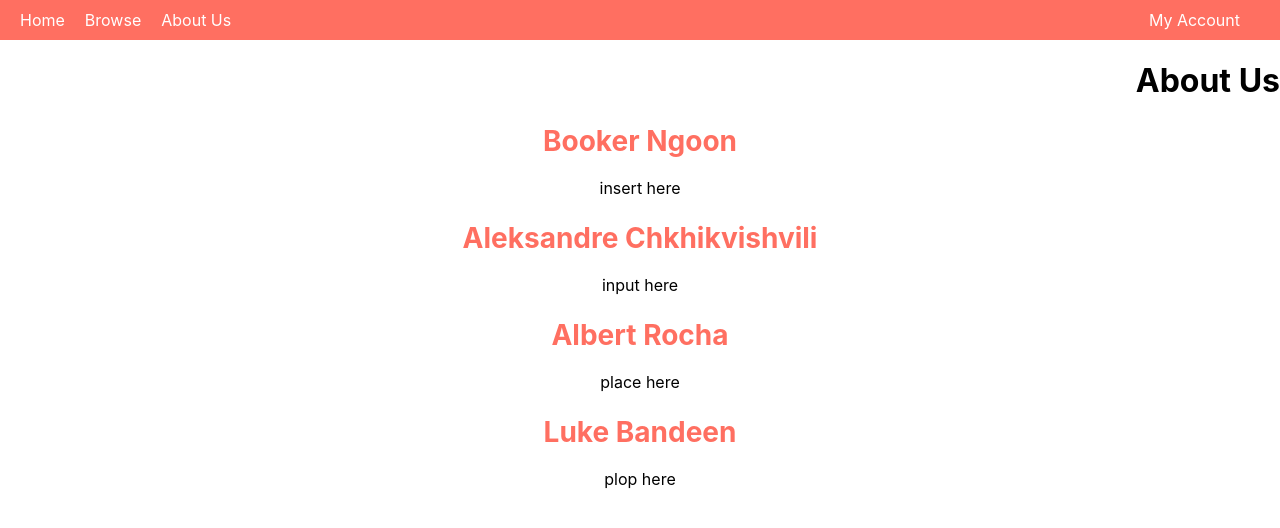
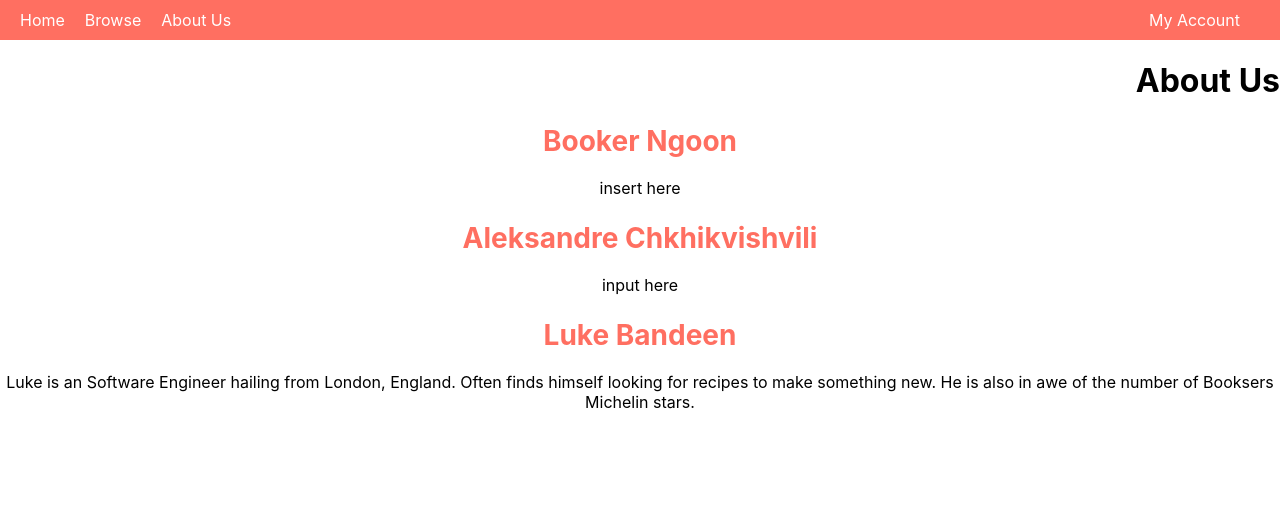
Before and after one commit to labandor/cookbook-site, a React (Create React App) app: page /about in a window 1280 px wide. Shown: the top 528 px of the page. Built offline with nearby package versions, Linux system fonts and the light colour scheme.

Commit message:
added to about

```diff
--- a/src/screens/About/About.jsx
+++ b/src/screens/About/About.jsx
@@ -13,13 +13,9 @@ function About() {
 				<h2>Aleksandre Chkhikvishvili</h2>
 				<p> input here </p>
 			</div>
-			<div id="Albert">
-				<h2>Albert Rocha</h2>
-				<p> place here </p>
-			</div>
 			<div id="Luke">
 				<h2>Luke Bandeen</h2>
-				<p> plop here </p>
+				<p> Luke is an Software Engineer hailing from London, England. Often finds himself looking for recipes to make something new. He is also in awe of the number of Booksers Michelin stars.</p>
 			</div>
 		</div>
 	);
```
